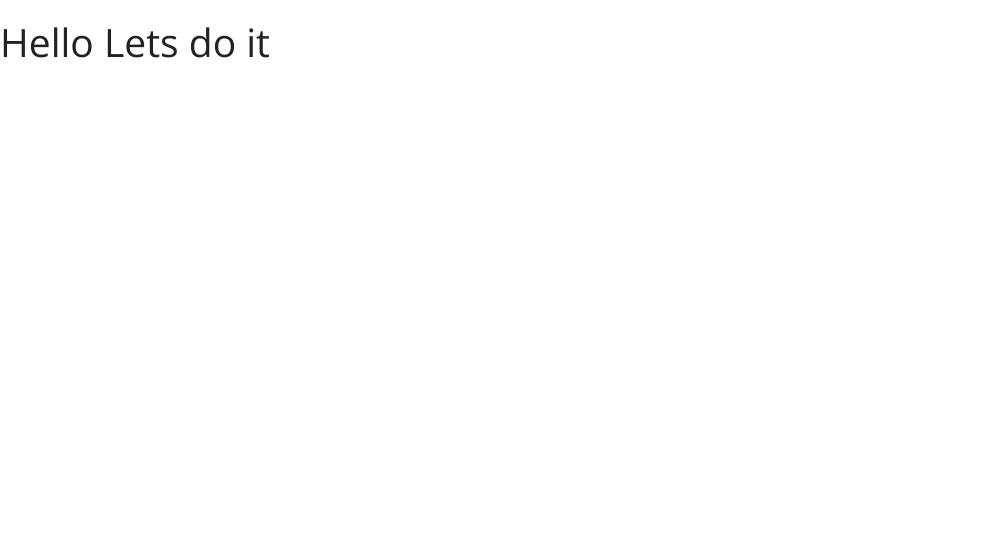
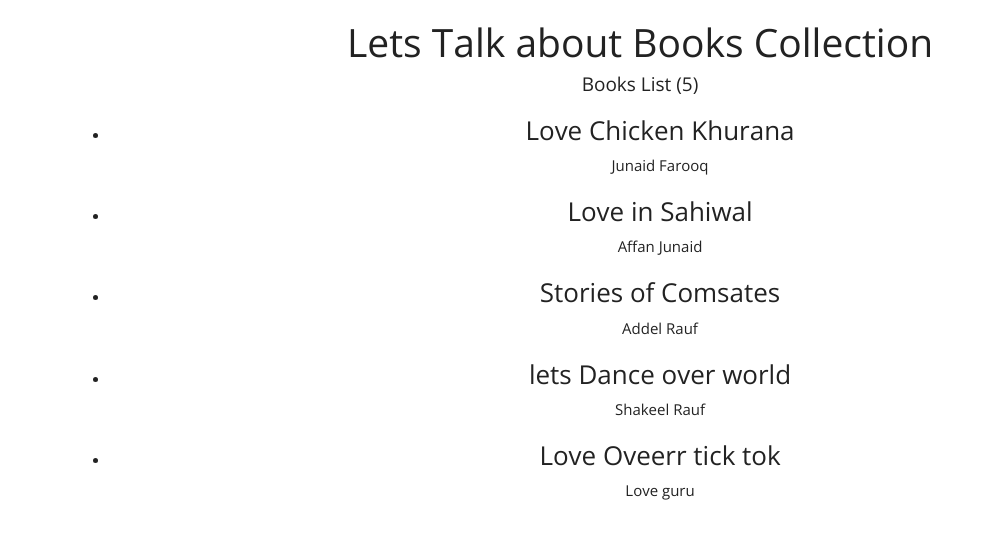
Before and after one commit to ijunaid8989/Applical, a website: page public/index.html in a window 1280 px wide. Shown: the whole page, without its empty margins (0-990 px from the left). Drawn offline with nearby package versions, Linux system fonts and the light colour scheme.

Commit message:
Added Collections to index.html

```diff
--- a/public/app.js
+++ b/public/app.js
@@ -1,3 +1,51 @@
 var Book = Backbone.Model.extend({
-	urlRoot : '/books'
+	urlRoot : '/books',
+	idAttribute : '_id'
 });
+
+var Books = Backbone.Collection.extend({
+	model : Book,
+	url : '/books'
+});
+
+
+var books = new Books();
+
+
+books.add({author : "Junaid Farooq", title : "Love Chicken Khurana"});
+books.add({author : "Affan Junaid", title : "Love in Sahiwal"});
+books.add({author : "Addel Rauf", title : "Stories of Comsates"});
+books.add({author : "Shakeel Rauf", title : "lets Dance over world"});
+books.add({author : "Love guru", title : "Love Oveerr tick tok"});
+
+var BookView = Backbone.View.extend({
+	template : _.template($("#BookShow").html()),
+	tagName : "li",
+	render : function(){
+		this.$el.html(this.template( this.model.toJSON() ));
+		return this;
+	}
+});
+
+var BooksView = Backbone.View.extend({
+
+	template : _.template($("#BooksShow").html()),
+	//tagName : "ul",
+	render : function(){
+		this.$el.html( this.template(this.collection) );
+		var ul = this.$('ul');
+		this.collection.each(function(model){
+			var bookView = new BookView ({
+				model : model
+			});
+			ul.append(bookView.render().el);
+		});
+		return this;
+	}
+});
+
+var booksView = new BooksView({
+	collection : books
+});
+
+$(".container").append(booksView.render().el);
--- a/public/index.html
+++ b/public/index.html
@@ -5,8 +5,20 @@
 	<link rel="stylesheet" href="./lib/bootstrap/dist/css/bootstrap.css">
 </head>
 <body>
+<div class="container text-center">
+	<h1>Lets Talk about Books Collection</h1>
+<script id="BookShow" type="text/template">
 
-	<h1>Hello Lets do it</h1>
+		<h3><%= title %></h3>
+		<p><%= author %></p>
+</script>
+	<script id="BooksShow" type="text/template">
+		<h4>Books List (<%= length %>)</h4>
+		<ul></ul>
+	</script>
+
+</div>
+
 
 <script src="./lib/jquery/dist/jquery.js"></script>
 <script src="./lib/underscore/underscore.js"></script>
```
Also changed, not shown: server.js (+38 -2 lines).
